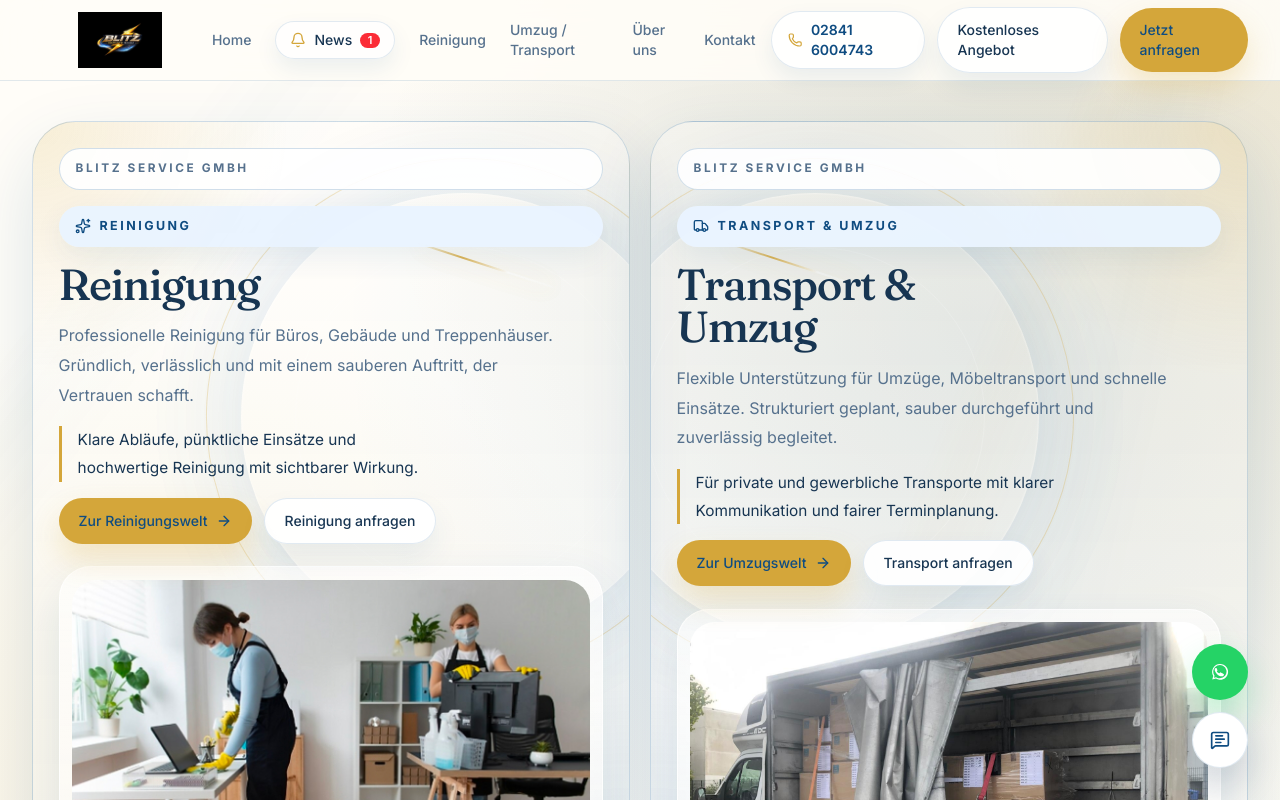
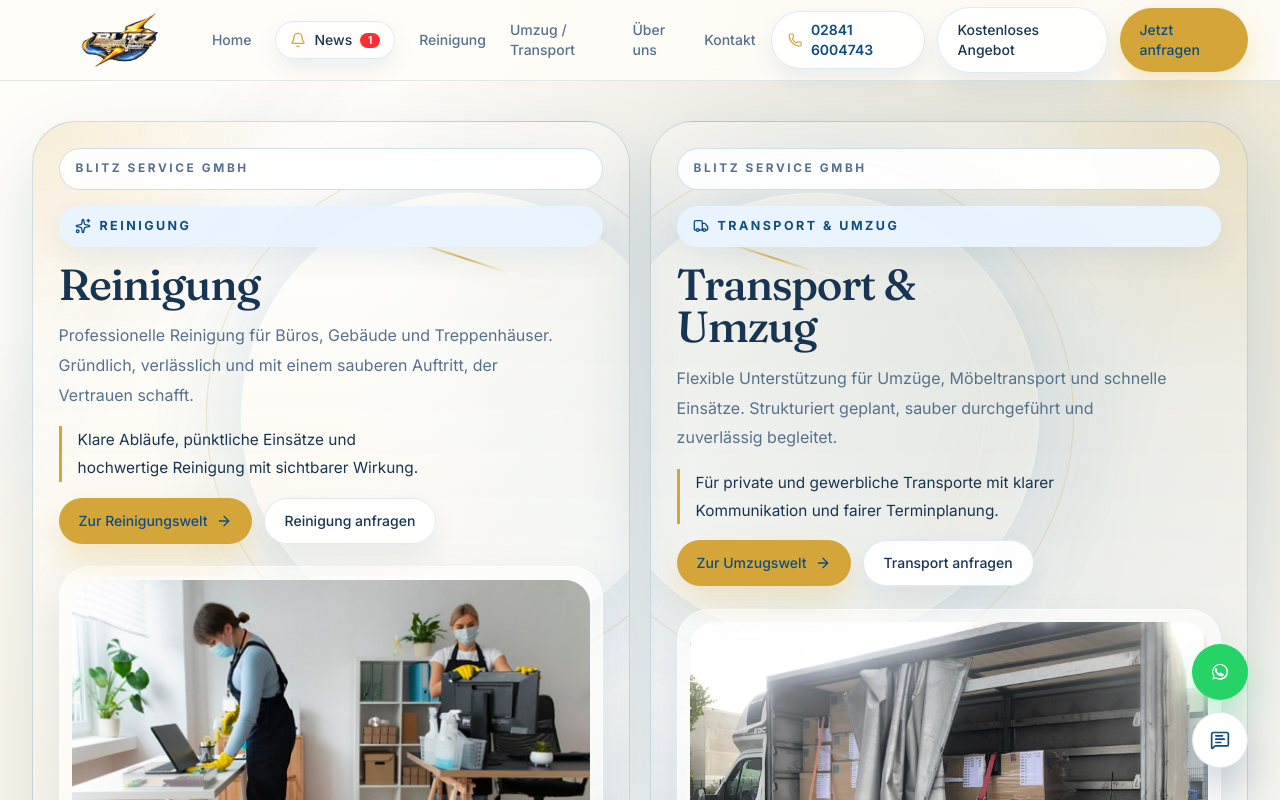
Before and after one commit to abbas-cyber999/Blitz-Service-website, a Next.js app: page / in a window 1280 px wide. Shown: the top 800 px of the page. Built offline with nearby package versions, Linux system fonts and the light colour scheme.

Commit message:
Update header logo asset and sizing

```diff
--- a/src/components/logo-mark.tsx
+++ b/src/components/logo-mark.tsx
@@ -23,15 +23,15 @@ export function LogoMark({
   const imageWrapperClassName =
     size === "footer"
       ? "relative block h-10 w-[8.5rem] shrink-0 sm:h-11 sm:w-[9.25rem]"
-      : "relative block h-12 w-[9.5rem] shrink-0 sm:h-14 sm:w-[11rem]";
+      : "relative block h-12 w-[9.75rem] shrink-0 sm:h-14 sm:w-[11rem]";
 
-  const imageSizes = size === "footer" ? "(max-width: 640px) 136px, 148px" : "(max-width: 640px) 152px, 176px";
+  const imageSizes = size === "footer" ? "(max-width: 640px) 136px, 148px" : "(max-width: 640px) 156px, 176px";
 
   return (
     <Link href="/" className={cn("inline-flex items-center gap-3", className)}>
       <span className={imageWrapperClassName}>
         <Image
-          src="/logos/blitz-logo-final.jpeg"
+          src="/images/logo-blitz-header.png"
           alt="Blitz Service GmbH Logo"
           fill
           priority={priority}
```
Also changed, not shown: public/images/logo-blitz-header.png (added).
